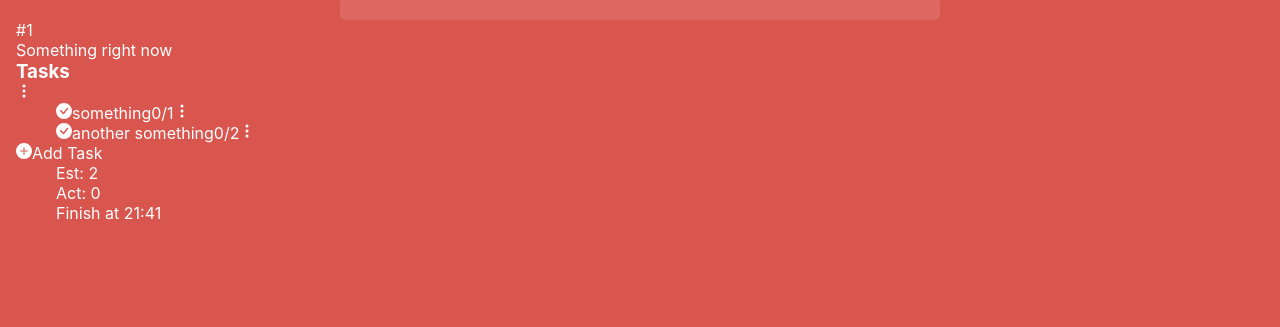
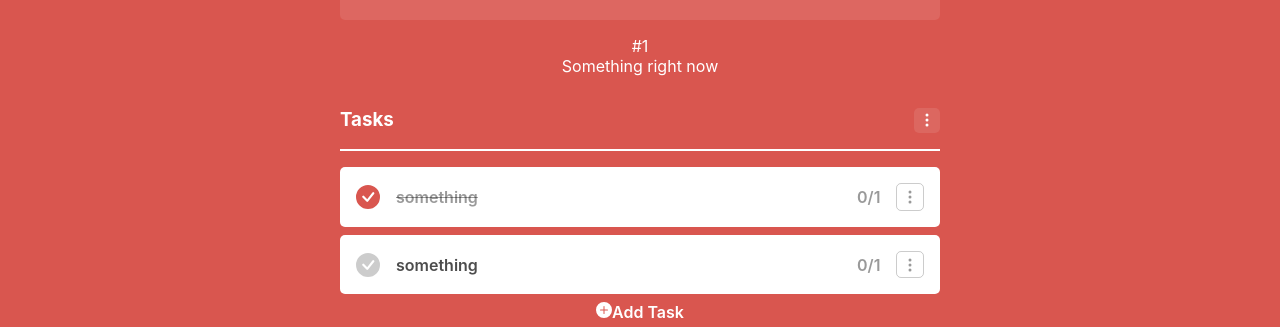
Before and after one commit to Zagoman/recreate-this, a plain HTML site: page index.html in a window 1280 px wide. Shown: the part 425-752 px from the top of the page. Drawn offline with Linux system fonts and the light colour scheme; a web font is replaced by a local one.

Commit message:
lunch break commit

```diff
--- a/index.html
+++ b/index.html
@@ -94,8 +94,10 @@
         <button id="start-btn">START</button>
       </section>
       <section id="tasks">
-        <p class="pomodoro-Number">#1</p>
-        <p class="current-task">Something right now</p>
+        <div>
+          <p class="pomodoro-Number">#1</p>
+          <p class="current-task">Something right now</p>
+        </div>
         <div class="title__container">
           <h3>Tasks</h3>
           <div class="settings">
@@ -115,21 +117,22 @@
         </div>
         <div class="tasks__pool">
           <ul>
-            <li>
+            <li class="task is--done">
               <svg
                 xmlns="http://www.w3.org/2000/svg"
-                width="16"
-                height="16"
+                width="24"
+                height="24"
                 fill="currentColor"
                 class="bi bi-check-circle-fill"
                 viewBox="0 0 16 16"
               >
                 <path
                   d="M16 8A8 8 0 1 1 0 8a8 8 0 0 1 16 0zm-3.97-3.03a.75.75 0 0 0-1.08.022L7.477 9.417 5.384 7.323a.75.75 0 0 0-1.06 1.06L6.97 11.03a.75.75 0 0 0 1.079-.02l3.992-4.99a.75.75 0 0 0-.01-1.05z"
-                /></svg
-              ><span class="is--done">something</span><span>0/1</span
-              ><span
-                ><svg
+                />
+              </svg>
+              <span>something</span><span>0/1</span>
+              <div class="task__settings">
+                <svg
                   xmlns="http://www.w3.org/2000/svg"
                   width="16"
                   height="16"
@@ -139,24 +142,26 @@
                 >
                   <path
                     d="M9.5 13a1.5 1.5 0 1 1-3 0 1.5 1.5 0 0 1 3 0zm0-5a1.5 1.5 0 1 1-3 0 1.5 1.5 0 0 1 3 0zm0-5a1.5 1.5 0 1 1-3 0 1.5 1.5 0 0 1 3 0z"
-                  /></svg
-              ></span>
+                  />
+                </svg>
+              </div>
             </li>
-            <li>
+            <li class="task">
               <svg
                 xmlns="http://www.w3.org/2000/svg"
-                width="16"
-                height="16"
+                width="24"
+                height="24"
                 fill="currentColor"
                 class="bi bi-check-circle-fill"
                 viewBox="0 0 16 16"
               >
                 <path
                   d="M16 8A8 8 0 1 1 0 8a8 8 0 0 1 16 0zm-3.97-3.03a.75.75 0 0 0-1.08.022L7.477 9.417 5.384 7.323a.75.75 0 0 0-1.06 1.06L6.97 11.03a.75.75 0 0 0 1.079-.02l3.992-4.99a.75.75 0 0 0-.01-1.05z"
-                /></svg
-              ><span>another something</span><span>0/2</span
-              ><span
-                ><svg
+                />
+              </svg>
+              <span class="is--done">something</span><span>0/1</span>
+              <div class="task__settings">
+                <svg
                   xmlns="http://www.w3.org/2000/svg"
                   width="16"
                   height="16"
@@ -166,8 +171,9 @@
                 >
                   <path
                     d="M9.5 13a1.5 1.5 0 1 1-3 0 1.5 1.5 0 0 1 3 0zm0-5a1.5 1.5 0 1 1-3 0 1.5 1.5 0 0 1 3 0zm0-5a1.5 1.5 0 1 1-3 0 1.5 1.5 0 0 1 3 0z"
-                  /></svg
-              ></span>
+                  />
+                </svg>
+              </div>
             </li>
           </ul>
           <div class="add-trigger">
--- a/style.css
+++ b/style.css
@@ -6,6 +6,16 @@
   --color-white-30: rgba(255, 255, 255, 0.3);
   --color-white-80: rgba(255, 255, 255, 0.9);
   --color-white-100: #fff;
+  --color-black-0: rgba(0, 0, 0, 0);
+  --color-black-100: rgba(0, 0, 0, 0.9);
+  --color-black-200: rgba(0, 0, 0, 0.8);
+  --color-black-300: rgba(0, 0, 0, 0.7);
+  --color-black-400: rgba(0, 0, 0, 0.6);
+  --color-black-500: rgba(0, 0, 0, 0.5);
+  --color-black-600: rgba(0, 0, 0, 0.4);
+  --color-black-700: rgba(0, 0, 0, 0.3);
+  --color-black-800: rgba(0, 0, 0, 0.2);
+  --color-black-900: rgba(0, 0, 0, 0.1);
   --color-brown-0: #531d20;
   --color-brown-100: #b54843;
 
@@ -21,6 +31,7 @@
 * {
   box-sizing: border-box;
   margin: 0;
+  padding: 0;
 }
 body {
   font-family: var(--ff);
@@ -71,7 +82,7 @@ header li a {
   padding: 0.5rem;
   border-radius: 5px;
 }
-li span {
+header li span {
   display: none;
 }
 /* *timer* */
@@ -83,6 +94,7 @@ li span {
   padding: 1rem 1rem 1.5rem;
   border-radius: 5px;
   margin-top: 3rem;
+  margin-bottom: 1rem;
 }
 .options {
   display: flex;
@@ -129,12 +141,91 @@ button {
   box-shadow: 0px 0px 0px var(--color-white-20);
 }
 /* *Tasks* */
+#tasks {
+  width: 100%;
+  margin-inline: auto;
+  max-width: 600px;
+  display: flex;
+  flex-direction: column;
+  justify-content: center;
+  text-align: center;
+  gap: 1rem;
+}
+.title__container {
+  display: flex;
+  padding-block: 1rem;
+  border-bottom: 2px solid var(--color-white-100);
+}
+#tasks h3 {
+  margin-right: auto;
+}
+.settings {
+  display: flex;
+  justify-content: center;
+  padding: 0.3rem 0.3rem;
+  background-color: var(--color-white-10);
+  border-radius: 5px;
+  cursor: pointer;
+}
+.tasks__pool {
+  display: flex;
+  flex-direction: column;
+  gap: 0.5rem;
+  font-weight: var(--fw-600);
+}
+.tasks__pool > ul {
+  display: flex;
+  flex-direction: column;
+  gap: 0.5rem;
+}
+.tasks__pool > ul li {
+  display: flex;
+  justify-content: space-between;
+  align-items: center;
+  gap: 1rem;
+  padding: 1rem;
+  background-color: #fff;
+  color: var(--color-black-300);
+  border-radius: 5px;
+}
+.tasks__pool > ul li span:nth-child(3) {
+  color: var(--color-black-600);
+}
+.task.is--done > svg {
+  color: var(--color-red-0);
+  cursor: pointer;
+}
+.task > svg {
+  color: var(--color-black-800);
+  cursor: pointer;
+}
+.is--done > svg:hover {
+  color: var(--color-brown-100);
+  cursor: pointer;
+}
+.is--done span:nth-child(2) {
+  color: var(--color-black-600);
+  text-decoration: line-through;
+}
+.tasks__pool li span:nth-child(2) {
+  margin-right: auto;
+}
+.task__settings {
+  display: flex;
+  justify-content: center;
+  padding: 0.3rem;
+  border-radius: 5px;
+  border: 1px solid var(--color-black-800);
+  color: var(--color-black-600);
+  cursor: pointer;
+}
+
 @media only screen and (min-width: 600px) {
   /* *Header* */
   header {
     width: 90%;
   }
-  li span {
+  header li span {
     display: inline;
   }
   header li a {
@@ -159,4 +250,16 @@ button {
     font-size: 9.5rem;
   }
   /* *Tasks* */
+  .settings:active {
+    transform: translateY(4px);
+  }
+  .task > svg:hover {
+    color: var(--color-brown-100);
+  }
+  .task__settings:active {
+    transform: translateY(4px);
+  }
+  .task__settings:hover {
+    background-color: var(--color-black-800);
+  }
 }
```
